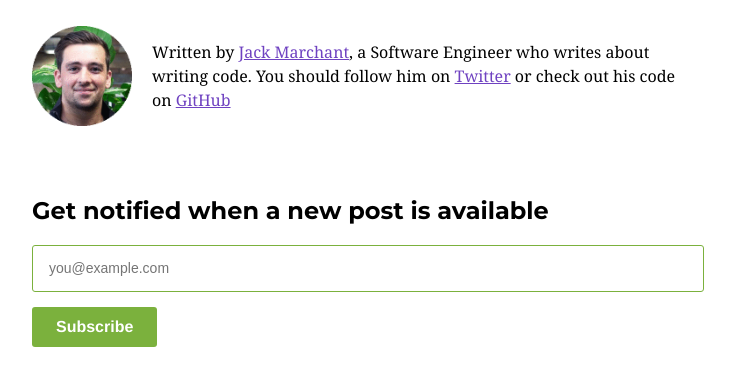
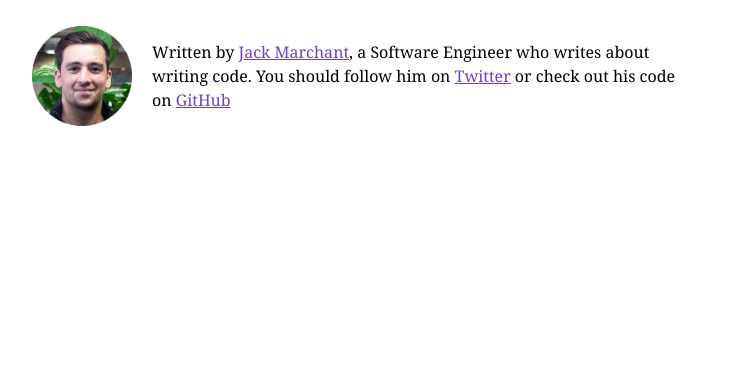
Before and after one commit to jackmarchant/jackmarchant.com, a PHP site: template templates/index.twig in a window 1280 px wide. Shown: the part 162-548 px from the top of the page, without its empty margins (272-1007 px from the left). Run offline with PHP 8.4, Linux system fonts and the light colour scheme; the template is opened without the code that fills it, so the values that code supplies are empty; some libraries are stand-ins or nearby versions.

Commit message:
use mailchimp form

```diff
--- a/public/style.css
+++ b/public/style.css
@@ -302,60 +302,6 @@ blockquote {
     vertical-align: middle;
 }
 
-/**
- subscription form
-*/
-.subscription {
-    margin-bottom: 25px;
-}
-
-.subscription__label {
-    display: none;
-}
-
-.subscription__input {
-    appearance: none;
-    background-color: rgb(255, 255, 255);
-    border: 1px solid #7bb13d;
-    border-radius: 0.1875rem;
-    box-sizing: border-box;
-    color: rgb(67, 77, 93);
-    font-size: 0.875rem;
-    line-height: 1.5;
-    min-height: 2.8125rem;
-    outline: 0px;
-    padding: 0.75rem 1rem;
-    transition: box-shadow 0.2s ease 0s;
-    width: 100%;
-    margin-bottom: 15px;
-}
-
-.subscription__input:focus {
-    border: 1px solid rgb(96 157 25);
-}
-
-.subscription__button {
-    background-color: rgb(123, 177, 61);
-    border: none;
-    border-radius: 3px;
-    color: rgb(255, 255, 255);
-    display: inline-block;
-    font-family: Helvetica, Arial, sans-serif;
-    font-size: 1rem;
-    font-style: normal;
-    font-weight: 700;
-    line-height: 1;
-    outline: 0px;
-    padding: 0.75rem 1.5rem;
-    text-decoration: none;
-    transition: background-color 0.1s ease-in 0s, box-shadow 0.1s ease-in 0s;
-    cursor: pointer;
-}
-
-.subscription__button:focus {
-    outline: 2px solid rgb(96 157 25);
-}
-
 .separator {
     margin-bottom: 20px;
     margin-left: 0;
--- a/templates/index.twig
+++ b/templates/index.twig
@@ -52,19 +52,7 @@
                 </div>
             {% endif %}
 
-            <div class="subscription">
-                <h2 class="subscription__header">Get notified when a new post is available</h2>
-                <form class="subscription__form js-cm-form" id="subForm" action="https://www.createsend.com/t/subscribeerror?description=" method="post" data-id="2BE4EF332AA2E32596E38B640E90561964E82AF3A0C5E963D77E262726BF6CBF87184D8700F1D62D5482BE15EC7F719A45365336872D9A7C05FE709A837840EA">
-                    <div class="subscription__container">
-                        <label class="subscription__label">Email</label>
-                        <input placeholder="you@example.com" autocomplete="Email" aria-label="Email" class="subscription__input js-cm-email-input qa-input-email" id="fieldEmail" maxlength="200" name="cm-zulkkh-zulkkh" required="" type="email">
-                    </div>
-                    <button class="subscription__button" type="submit">Subscribe</button>
-                </form>
-                </div>
-                <script type="text/javascript" src="https://js.createsend1.com/javascript/copypastesubscribeformlogic.js"></script>
-            </div>
-
+            <script id="mcjs">!function(c,h,i,m,p){m=c.createElement(h),p=c.getElementsByTagName(h)[0],m.async=1,m.src=i,p.parentNode.insertBefore(m,p)}(document,"script","https://chimpstatic.com/mcjs-connected/js/users/5a51a355f4187fddb0d0f4816/a740cde517cbaf44c3accd43e.js");</script>
 
             {% if listings %}
                 <hr class="separator">
```
Also changed, not shown: 1 other file.
